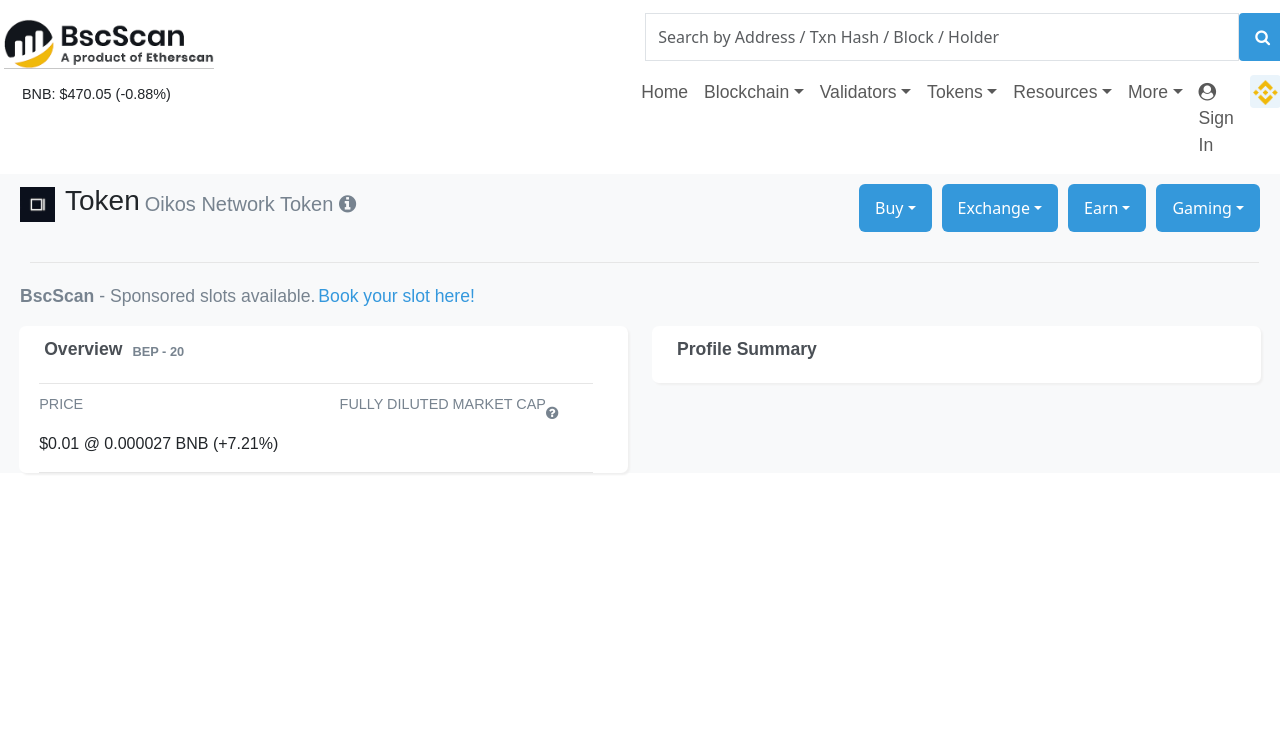
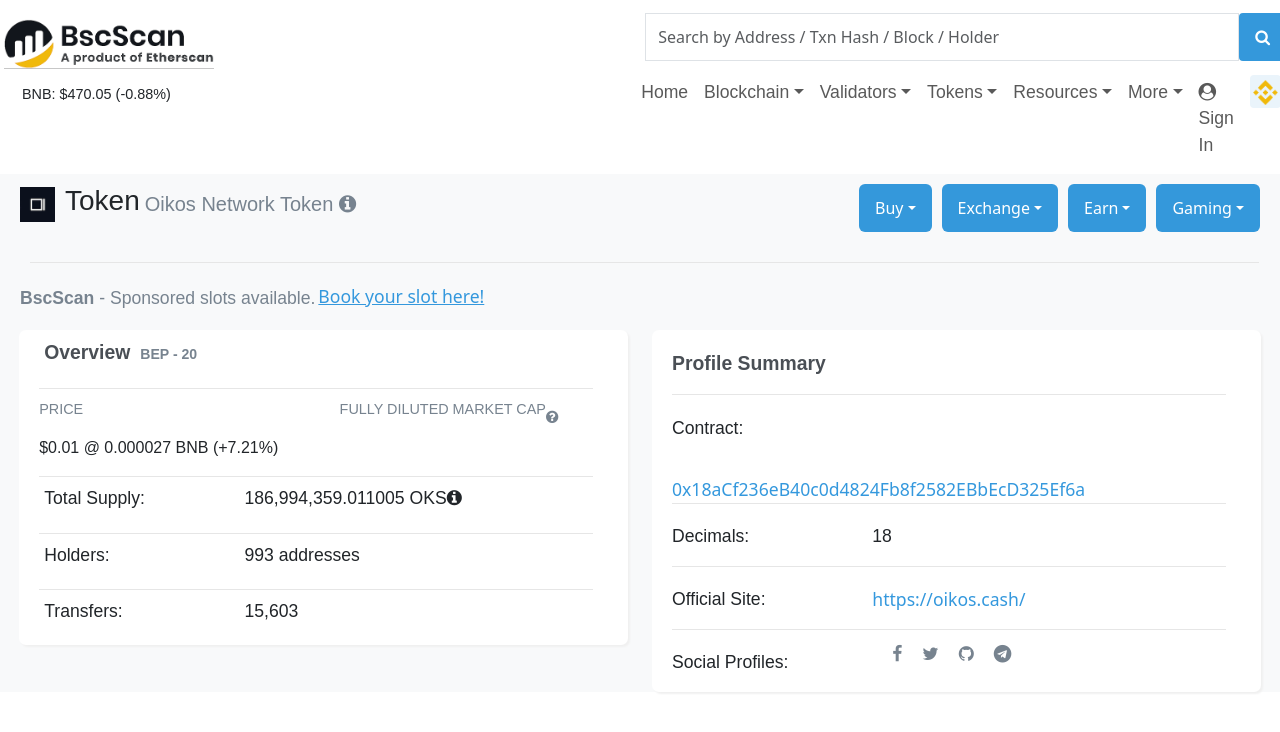
Before and after one commit to manjxt/BscScan, a React (Create React App) app: page / in a window 1280 px wide. Shown: the top 732 px of the page. Built offline with nearby package versions, Linux system fonts and the light colour scheme.

Commit message:
bscmain finished

```diff
--- a/package.json
+++ b/package.json
@@ -3,10 +3,14 @@
   "version": "0.1.0",
   "private": true,
   "dependencies": {
+    "@fortawesome/fontawesome-svg-core": "^1.2.36",
+    "@fortawesome/free-solid-svg-icons": "^5.15.4",
+    "@fortawesome/react-fontawesome": "^0.1.15",
     "@testing-library/jest-dom": "^5.11.4",
     "@testing-library/react": "^11.1.0",
     "@testing-library/user-event": "^12.1.10",
     "bootstrap": "5.1.0",
+    "font-awesome": "^4.7.0",
     "react": "^17.0.2",
     "react-bootstrap": "^2.0.0-beta.6",
     "react-dom": "^17.0.2",
--- a/src/App.css
+++ b/src/App.css
@@ -110,8 +110,12 @@ h5 {
 }
 
 .heading_text_link {
+  margin-bottom: 20px;
+  margin-left: 3px;
+}
+
+.heading_text2 {
   color: rgb(52, 152, 221);
-  margin-left: 3px;
 }
 
 .main_container_hover_text {
@@ -149,3 +153,30 @@ h5 {
   color: rgb(119, 131, 143);
   font-size: 0.9em;
 }
+
+.main_container_text {
+  font-size: 1.1em;
+  padding-top: 8px;
+  text-decoration: none;
+}
+
+.main_container_text3 {
+  font-size: 1.1em;
+  padding-top: 19.5px;
+  text-decoration: none;
+}
+
+.main_container_text2 {
+  display: flex;
+  flex-direction: row;
+  align-items: center;
+}
+
+.icon_color {
+  color: rgb(119, 131, 143);
+  display: flex;
+  flex-direction: row;
+  align-items: center;
+  padding: 8px 10px 0 10px;
+  text-decoration: none;
+}
--- a/src/Components/BscMain.js
+++ b/src/Components/BscMain.js
@@ -1,5 +1,8 @@
 import React from "react";
 import { Col, Container, Row } from "react-bootstrap";
+import { config } from "@fortawesome/fontawesome-svg-core";
+
+console.log(config.autoA11y); // true
 
 export default function BscMain() {
   return (
@@ -8,7 +11,10 @@ export default function BscMain() {
         <p>
           <b>BscScan</b> - Sponsored slots available.
         </p>
-        <p className="heading_text_link"> Book your slot here!</p>
+        <a className="heading_text_link heading_text2" href="#">
+          {" "}
+          Book your slot here!
+        </a>
       </div>
       <Container fluid className="main_parent_container">
         <Row>
@@ -38,17 +44,100 @@ export default function BscMain() {
                   </div>
                 </Col>
               </Row>
-
               <div className="seperator"></div>
+              <Row>
+                <Col xs={4}>
+                  <p className="main_container_text">Total Supply:</p>
+                </Col>
+                <Col>
+                  <p className="main_container_text main_container_text2">
+                    186,994,359.011005 OKS
+                    <i class="fa fa-info-circle"></i>
+                  </p>
+                </Col>
+              </Row>
+              <div className="seperator"></div>
+              <Row>
+                <Col xs={4}>
+                  <p className="main_container_text">Holders:</p>
+                </Col>
+                <Col>
+                  <p className="main_container_text main_container_text2">
+                    993 addresses
+                  </p>
+                </Col>
+              </Row>
+              <div className="seperator"></div>
+              <Row>
+                <Col xs={4}>
+                  <p className="main_container_text">Transfers:</p>
+                </Col>
+                <Col>
+                  <p className="main_container_text main_container_text2">
+                    15,603
+                  </p>
+                </Col>
+              </Row>
             </Container>
           </Col>
           <Col>
             <Container fluid className="main_container">
-              <div className="main_container_text">
+              <div className="main_container_text3">
                 <p className="main_container_text_heading">
                   <b>Profile Summary</b>
                 </p>
               </div>
+              <div className="seperator"></div>
+              <Row>
+                <Col xs={4}>
+                  <p className="main_container_text3">Contract:</p>
+                </Col>
+                <Col>
+                  <a
+                    className="main_container_text3 main_container_text2 heading_text2"
+                    href="#"
+                  >
+                    0x18aCf236eB40c0d4824Fb8f2582EBbEcD325Ef6a
+                  </a>
+                </Col>
+              </Row>
+              <div className="seperator"></div>
+              <Row>
+                <Col xs={4}>
+                  <p className="main_container_text3">Decimals:</p>
+                </Col>
+                <Col>
+                  <p className="main_container_text3">18</p>
+                </Col>
+              </Row>
+              <div className="seperator"></div>
+              <Row>
+                <Col xs={4}>
+                  <p className="main_container_text3">Official Site:</p>
+                </Col>
+                <Col>
+                  <a
+                    className="main_container_text3 main_container_text2 heading_text2"
+                    href="https://oikos.cash/"
+                  >
+                    https://oikos.cash/
+                  </a>
+                </Col>
+              </Row>
+              <div className="seperator"></div>
+              <Row>
+                <Col xs={4}>
+                  <p className="main_container_text3">Social Profiles:</p>
+                </Col>
+                <Col>
+                  <div className="icon_color">
+                    <a class="main_container_text3  icon_color fa fa-facebook-f"></a>
+                    <a class="main_container_text3  icon_color fa fa-twitter"></a>
+                    <a class="main_container_text3  icon_color fa fa-github"></a>
+                    <a class="main_container_text3  icon_color fa fa-telegram"></a>
+                  </div>
+                </Col>
+              </Row>
             </Container>
           </Col>
         </Row>
```
Also changed, not shown: 1 other file (tests, documents, lock files or other folders).
